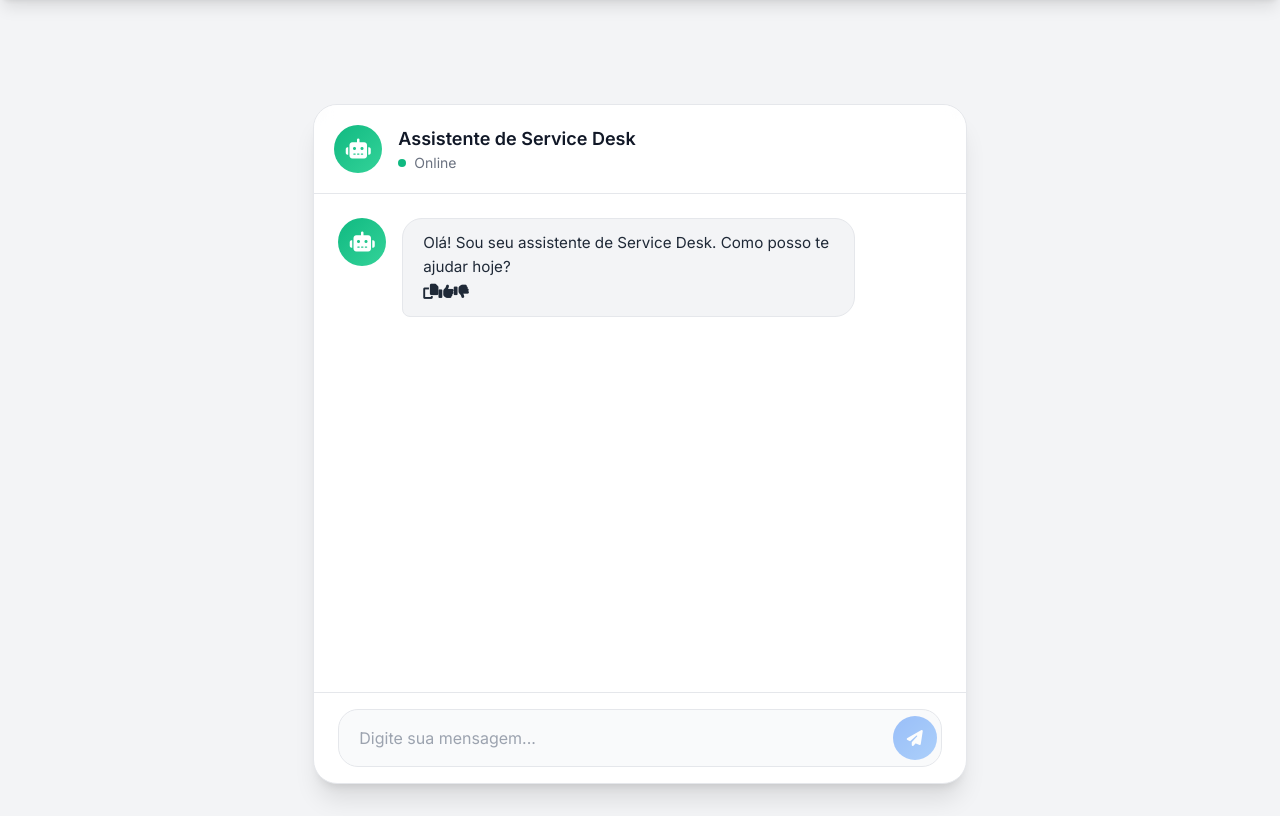
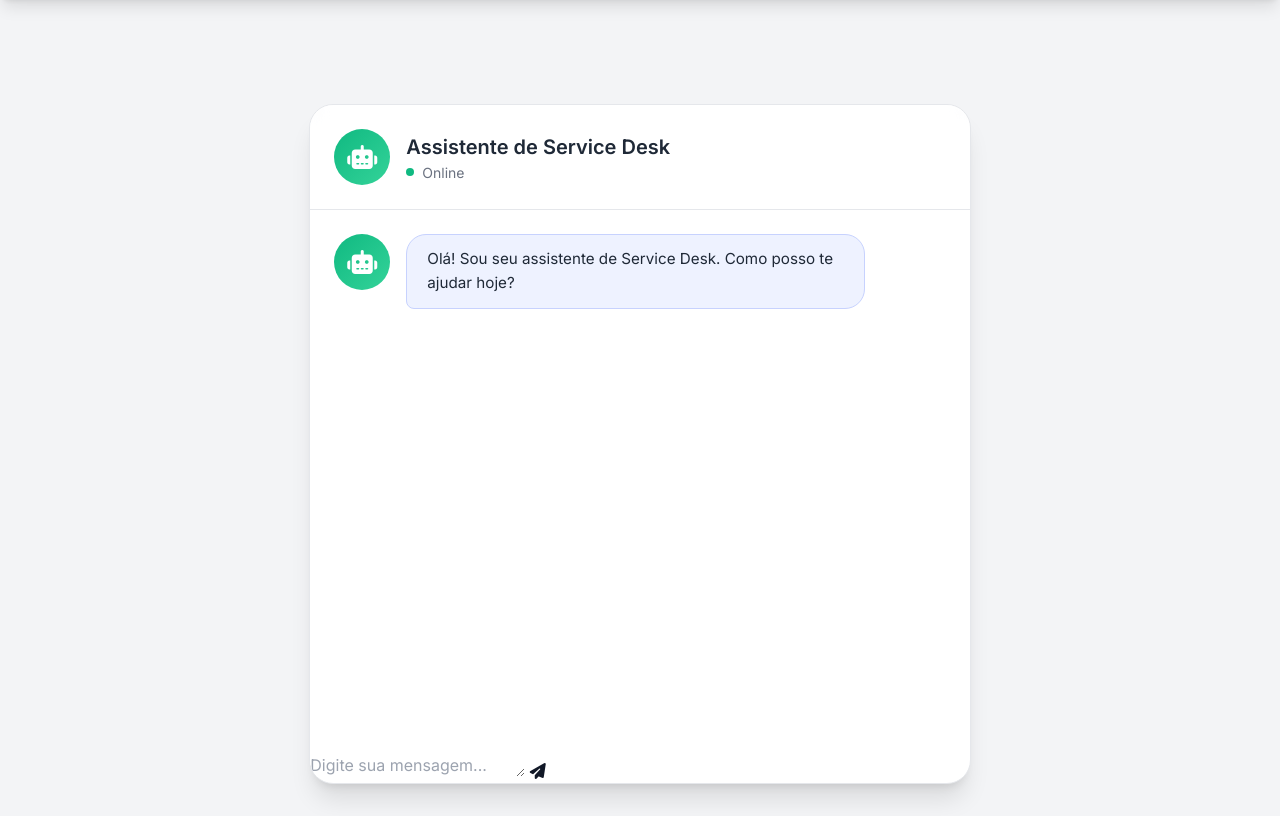
Before and after one commit to AlexandreCalmonJr/service_desk_chat_moderno, a Flask app: page / in a window 1280 px wide. Shown: the part 72-888 px from the top of the page. Run offline with Flask 3, Linux system fonts and the light colour scheme; the visitor is signed in with stand-in values (Sample User, id 1); some libraries are stand-ins or nearby versions.

Commit message:
ajuste css e javascript

```diff
--- a/static/script.js
+++ b/static/script.js
@@ -21,7 +21,7 @@
     let currentMessageIndex = -1;
 
     // --- Funções de Lógica do Chat ---
-
+    // (O restante do código permanece o mesmo da versão anterior que eu enviei)
     const handleSendMessage = async (event) => {
         if (event) event.preventDefault();
 
@@ -64,6 +64,12 @@
         messageDiv.className = `chat-message-modern ${type}`;
         messageDiv.setAttribute('data-message-id', messageId);
 
+        // Adiciona classe especial para a mensagem de boas-vindas
+        if (type === 'welcome') {
+            messageDiv.classList.add('welcome-message-modern');
+            type = 'bot'; // Trata como bot para alinhamento e avatar
+        }
+
         const bubbleDiv = document.createElement('div');
         bubbleDiv.className = `message-bubble-modern ${type}`;
 
@@ -89,7 +95,7 @@
             bubbleDiv.appendChild(createFAQOptions(options));
         }
 
-        if (type === 'bot') {
+        if (type === 'bot' && !messageDiv.classList.contains('welcome-message-modern')) {
             bubbleDiv.appendChild(createMessageActions(messageId));
         }
 
@@ -97,6 +103,7 @@
         scrollToBottom();
     };
 
+    // ... (O resto das funções como createFAQOptions, createMessageActions, etc., continuam iguais)
     const createFAQOptions = (options) => {
         const optionsDiv = document.createElement('div');
         optionsDiv.className = 'faq-options-modern mt-3 space-y-2';
@@ -195,9 +202,9 @@
     };
 
     // --- Inicialização e Event Listeners ---
-
     if (chatBox.children.length === 0) {
-        addMessageToUI("Olá! Sou seu assistente de Service Desk. Como posso te ajudar hoje?", 'bot');
+        // Agora usamos o tipo 'welcome' para a primeira mensagem
+        addMessageToUI("Olá! Sou seu assistente de Service Desk. Como posso te ajudar hoje?", 'welcome');
     }
 
     chatForm.addEventListener('submit', handleSendMessage);
--- a/static/styles.css
+++ b/static/styles.css
@@ -923,7 +923,7 @@
     }
 }
 
-/* ===== ESTILOS DO CHAT MODERNO ===== */
+/* ===== ESTILOS DO CHAT MODERNO (VERSÃO ATUALIZADA) ===== */
 
 :root {
     --chat-bg: #ffffff;
@@ -940,9 +940,9 @@
 
 .chat-container-modern {
     width: 100%;
-    max-width: 800px;  /* Aumentado de 600px para 800px */
-    height: 85vh;     /* Aumentado de 75vh para 85vh */
-    max-height: 950px; /* Aumentado para corresponder à nova altura */
+    max-width: 800px;
+    height: 85vh;
+    max-height: 950px;
     background: var(--chat-bg);
     border-radius: 1.5rem;
     box-shadow: 0 20px 25px -5px rgb(0 0 0 / 0.1), 0 8px 10px -6px rgb(0 0 0 / 0.1);
@@ -952,15 +952,17 @@
     border: 1px solid var(--border-primary);
     transition: background-color 0.3s;
 }
+
 body.dark .chat-container-modern {
     background: var(--chat-bg-dark);
 }
 
+/* 1. CABEÇALHO MAIOR E CORRIGIDO */
 .chat-header-modern {
     display: flex;
     align-items: center;
     gap: 1rem;
-    padding: 1.25rem;
+    padding: 1.5rem; /* Aumentado */
     border-bottom: 1px solid var(--border-primary);
     background: rgba(255, 255, 255, 0.5);
     backdrop-filter: blur(10px);
@@ -971,13 +973,13 @@
 }
 
 .avatar-modern {
-    width: 48px;
-    height: 48px;
+    width: 56px; /* Aumentado */
+    height: 56px; /* Aumentado */
     border-radius: 50%;
     display: flex;
     align-items: center;
     justify-content: center;
-    font-size: 1.25rem;
+    font-size: 1.5rem; /* Aumentado */
     flex-shrink: 0;
     color: white;
 }
@@ -992,7 +994,12 @@
 
 .chat-title-modern {
     font-weight: 600;
-    font-size: 1.125rem;
+    font-size: 1.25rem; /* Aumentado */
+    color: var(--chat-text); /* CORRIGIDO: Cor explícita para modo claro */
+}
+
+body.dark .chat-title-modern {
+    color: var(--chat-text-dark); /* CORRIGIDO: Cor explícita para modo escuro */
 }
 
 .chat-status-modern {
@@ -1026,6 +1033,7 @@
     align-items: flex-start;
     gap: 1rem;
     animation: slideInUp 0.4s ease-out;
+    position: relative; /* Necessário para os botões de ação */
 }
 
 .chat-message-modern.user {
@@ -1038,6 +1046,7 @@
     border-radius: 1.25rem;
     line-height: 1.6;
     font-size: 0.95rem;
+    position: relative; /* Necessário para os botões de ação */
 }
 
 .message-bubble-modern.user {
@@ -1057,91 +1066,72 @@
     background: var(--bot-bubble-bg-dark);
 }
 
-.typing-indicator-modern {
+/* 2. BOTÕES DE AÇÃO REDESENHADOS */
+.message-actions-modern {
+    position: absolute;
+    bottom: -15px;
+    right: 10px;
     display: flex;
-    align-items: center;
-    padding: 0 1.5rem 0.5rem;
+    gap: 0.3rem;
+    background-color: var(--chat-bg);
+    border: 1px solid var(--border-primary);
+    border-radius: 20px;
+    padding: 4px;
+    box-shadow: 0 2px 5px rgba(0,0,0,0.1);
+    opacity: 0; /* Escondido por padrão */
+    transition: opacity 0.2s ease-in-out, transform 0.2s ease-in-out;
+    transform: translateY(10px);
 }
 
-.typing-dots-modern {
-    display: flex;
-    gap: 0.25rem;
-    padding: 0.75rem 1rem;
-    background: var(--bot-bubble-bg);
-    border-radius: 1.25rem;
-    border: 1px solid var(--border-primary);
+body.dark .message-actions-modern {
+    background-color: var(--bot-bubble-bg-dark);
 }
 
-body.dark .typing-dots-modern {
-    background: var(--bot-bubble-bg-dark);
+.chat-message-modern:hover .message-actions-modern {
+    opacity: 1; /* Aparece no hover */
+    transform: translateY(0);
 }
 
-.typing-dots-modern span {
-    width: 8px;
-    height: 8px;
-    background: #9ca3af;
+.message-actions-modern button {
+    background: none;
+    border: none;
+    cursor: pointer;
+    color: #6b7280;
+    width: 30px;
+    height: 30px;
     border-radius: 50%;
-    animation: typingDots 1.4s infinite ease-in-out both;
-}
-
-.typing-dots-modern span:nth-child(1) { animation-delay: -0.32s; }
-.typing-dots-modern span:nth-child(2) { animation-delay: -0.16s; }
-
-.chat-footer-modern {
-    padding: 1rem 1.5rem;
-    border-top: 1px solid var(--border-primary);
-}
-
-.chat-form-modern {
-    display: flex;
-    align-items: center;
-    gap: 0.75rem;
-    background: var(--input-bg);
-    border-radius: 1.25rem;
-    padding: 0.25rem;
-    border: 1px solid var(--border-primary);
-}
-
-body.dark .chat-form-modern {
-    background: var(--input-bg-dark);
-    border-color: var(--input-border-dark);
-}
-
-.chat-input-modern {
-    flex: 1;
-    border: none;
-    background: transparent;
-    padding: 0.75rem 1rem;
-    resize: none;
-    font-size: 1rem;
-    font-family: inherit;
-    color: var(--text-primary);
-    outline: none;
-}
-
-.send-button-modern {
-    background: var(--user-bubble-bg);
-    color: white;
-    border: none;
-    width: 44px;
-    height: 44px;
-    border-radius: 50%;
-    cursor: pointer;
-    font-size: 1rem;
-    transition: all 0.2s ease;
     display: flex;
     align-items: center;
     justify-content: center;
+    transition: background-color 0.2s, color 0.2s;
 }
 
-.send-button-modern:hover {
-    transform: scale(1.1);
-    box-shadow: 0 4px 10px rgba(59, 130, 246, 0.4);
+body.dark .message-actions-modern button {
+    color: #9ca3af;
 }
 
-.send-button-modern:disabled {
+.message-actions-modern button:hover {
+    background-color: #e5e7eb;
+    color: #1f2937;
+}
+
+body.dark .message-actions-modern button:hover {
+    background-color: #4b5563;
+    color: white;
+}
+
+.message-actions-modern button:disabled {
+    cursor: default;
     opacity: 0.5;
-    cursor: not-allowed;
-    transform: none;
-    box-shadow: none;
 }
+
+/* 3. MENSAGEM DE BOAS-VINDAS ESTILIZADA */
+.welcome-message-modern .message-bubble-modern.bot {
+    background: #eef2ff; /* Um fundo diferente para a primeira mensagem */
+    border-color: #c7d2fe;
+}
+
+body.dark .welcome-message-modern .message-bubble-modern.bot {
+    background: #312e81;
+    border-color: #4338ca;
+}
```
